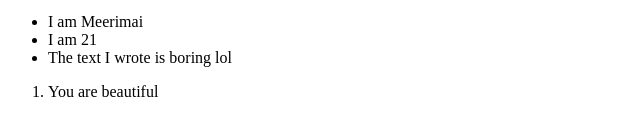
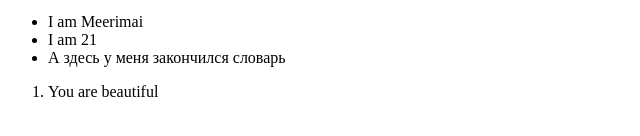
Before and after one commit to meerimia/meerimia.github.io, a plain HTML site: page index.html in a window 1280 px wide. Shown: the part 148-284 px from the top of the page, 0-640 px from the left. Drawn offline with Linux system fonts and the light colour scheme.

Commit message:
Add files via upload

```diff
--- a/index.html
+++ b/index.html
@@ -10,7 +10,7 @@
 
 <li>I am Meerimai</li>
 <li>I am 21</li>
-<li>The text I wrote is boring lol</li>
+<li>А здесь у меня закончился словарь</li>
 
 </ul>
 
```
